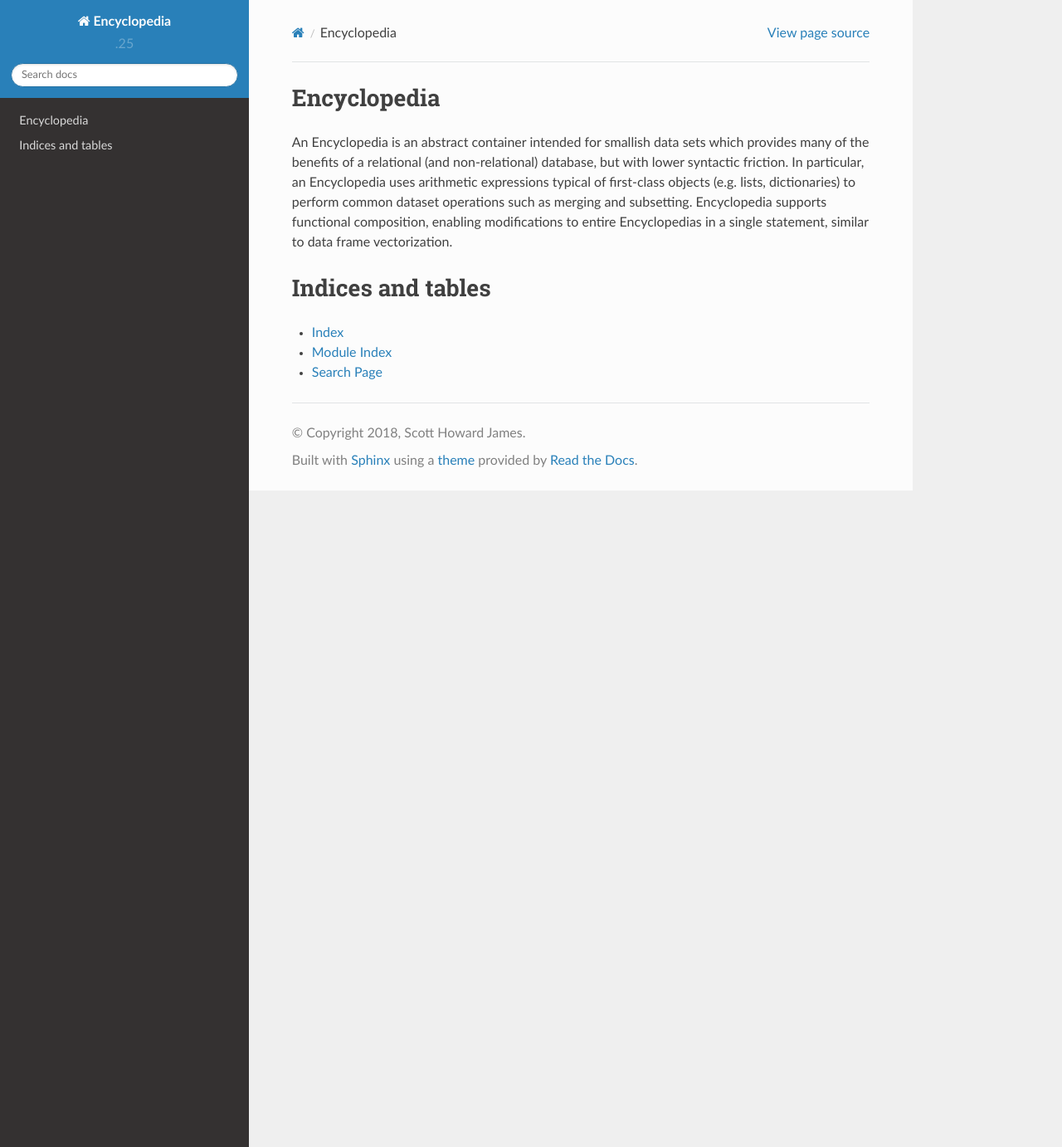
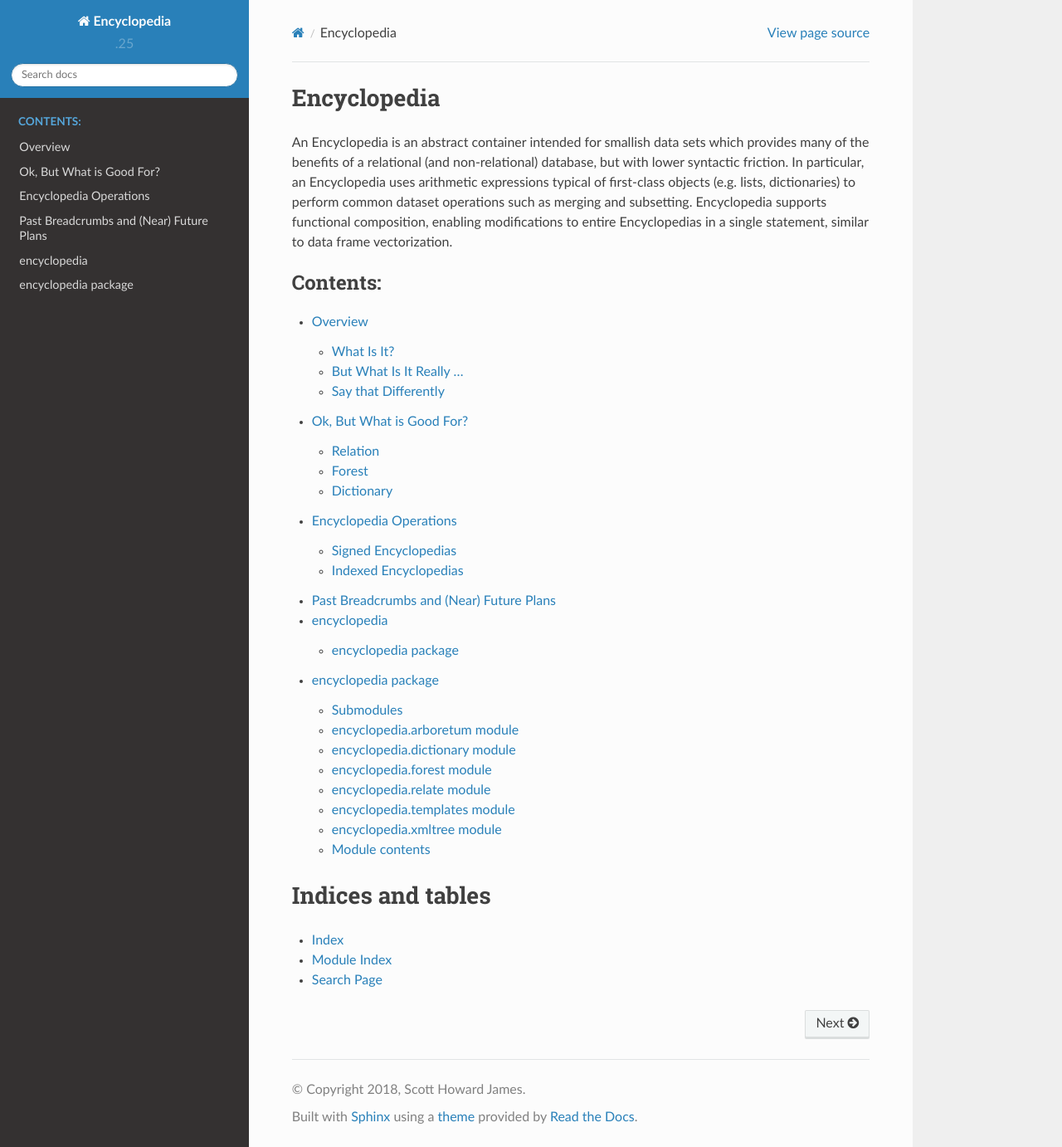
Before and after one commit to scott-howard-james/encyclopedia, a Sphinx documentation site: the page built from docs/index.rst, in a window 1280 px wide and 1382 px high. Shown: the whole window at 83% size. Built offline with Sphinx 7.4.7 and the Read the Docs theme 2.0.0, drawn with Linux system fonts in a browser that asks for light colours.

Commit message:
Try to include source/*.rst into Sphinx

```diff
--- a/docs/index.rst
+++ b/docs/index.rst
@@ -11,7 +11,10 @@ An Encyclopedia is an abstract container intended for smallish data sets which p
 .. toctree::
    :maxdepth: 2
    :caption: Contents:
+
    readme
+   source/modules
+   source/encyclopedia
 
 Indices and tables
 ==================
```
Also changed, not shown: 12 other files.
